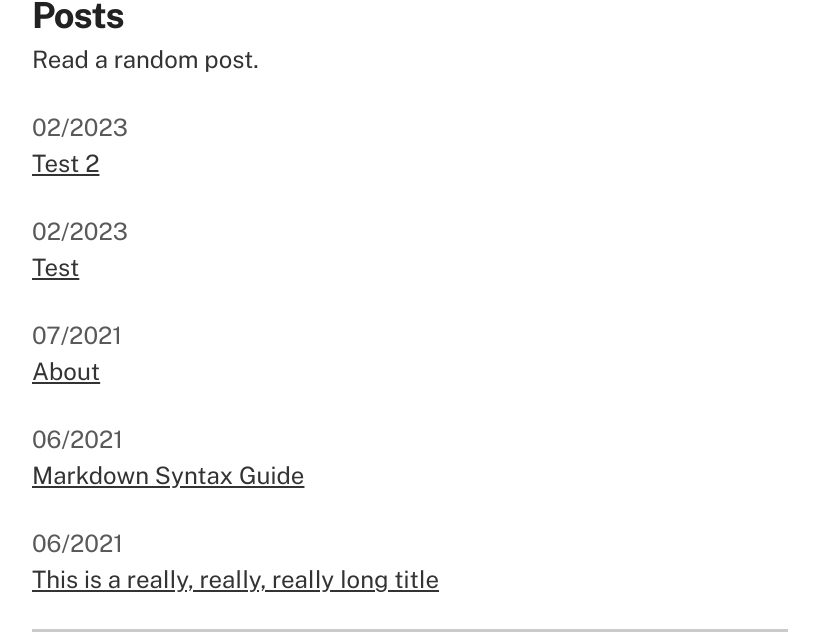
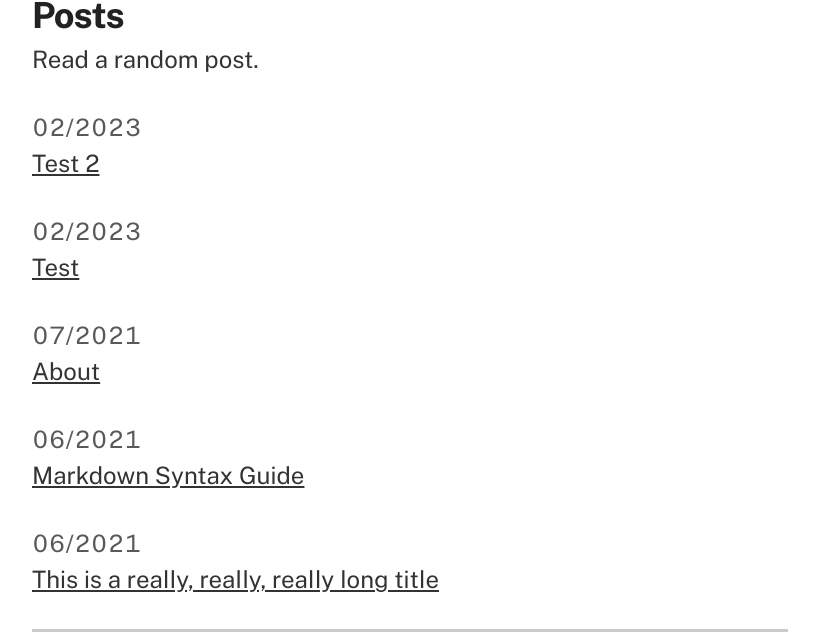
Before and after one commit to ajpwalser/ajpwalser.github.io, a Jekyll site: the page built from index.html, in a window 1280 px wide. Shown: the part 144-786 px from the top of the page, without its empty margins (230-1049 px from the left). Built offline with Jekyll 4.4.1, drawn with Linux system fonts in a browser that asks for light colours.

Commit message:
Update index.html

```diff
--- a/index.html
+++ b/index.html
@@ -10,7 +10,7 @@ description:
   {% for post in site.posts %}
     <article role="article">
       <ul>
-      <li><time datetime="{{ post.date | date_to_xmlschema }}" itemprop="datePublished">{{ post.date | date: "%m/%Y" }}</time>
+      <li><time datetime="{{ post.date | date_to_xmlschema }}" itemprop="datePublished"><span class="tnum">{{ post.date | date: "%m/%Y" }}</span></time>
       <br><a href="{{ site.baseurl }}{{ post.url }}">{{ post.title }}</a>
       </li>
       </ul>
```
